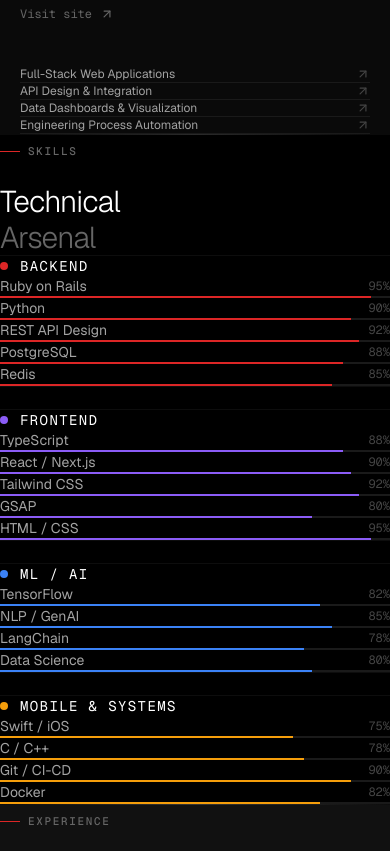
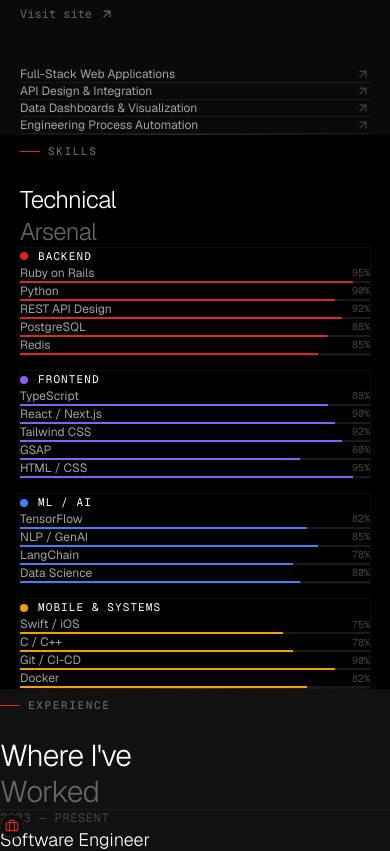
Before and after one commit to Renzo-Tognella/Portfolio, a Next.js app: page / in a window 390 px wide. Shown: the part 2580-3431 px from the top of the page. Built offline with nearby package versions, Linux system fonts and the light colour scheme.

Commit message:
fix: skills — mobile-first bento grid, responsive padding, fluid text, container-section

```diff
--- a/components/sections/skills.tsx
+++ b/components/sections/skills.tsx
@@ -15,39 +15,25 @@
       const section = sectionRef.current;
       if (!section) return;
 
-      // Animate skill bars on scroll
       gsap.utils.toArray<HTMLElement>(".skill-bar-fill").forEach((bar) => {
         const targetWidth = bar.getAttribute("data-width") || "0%";
         gsap.fromTo(
           bar,
           { width: "0%" },
           {
-            width: targetWidth,
-            duration: 1.2,
-            ease: "power3.out",
-            scrollTrigger: {
-              trigger: bar,
-              start: "top 90%",
-            },
+            width: targetWidth, duration: 1.2, ease: "power3.out",
+            scrollTrigger: { trigger: bar, start: "top 92%" },
           }
         );
       });
 
-      // Fade in category blocks
       gsap.utils.toArray<HTMLElement>(".skill-category").forEach((el, i) => {
         gsap.fromTo(
           el,
           { y: 40, opacity: 0 },
           {
-            y: 0,
-            opacity: 1,
-            duration: 0.8,
-            delay: i * 0.15,
-            ease: "power3.out",
-            scrollTrigger: {
-              trigger: el,
-              start: "top 85%",
-            },
+            y: 0, opacity: 1, duration: 0.8, delay: i * 0.15, ease: "power3.out",
+            scrollTrigger: { trigger: el, start: "top 88%" },
           }
         );
       });
@@ -60,43 +46,43 @@
     <section
       ref={sectionRef}
       id="skills"
-      className="section-void relative px-6 py-[120px] md:py-[160px]"
+      className="section-void relative py-16 sm:py-24 md:py-32 lg:py-40"
     >
-      <div className="mx-auto max-w-6xl">
+      <div className="container-section">
         <div className="section-label">Skills</div>
 
-        <h2 className="text-3xl font-light tracking-tight text-white md:text-5xl">
+        <h2 className="text-2xl font-light tracking-tight text-white sm:text-3xl md:text-4xl lg:text-5xl">
           Technical<br />
           <span className="text-[#666]">Arsenal</span>
         </h2>
 
-        {/* Bento grid layout */}
-        <div className="mt-16 grid gap-6 md:grid-cols-2">
+        {/* Bento grid — 1 col mobile, 2 col md+ */}
+        <div className="mt-10 grid gap-4 sm:mt-12 md:mt-16 md:grid-cols-2 md:gap-5">
           {skills.map((category) => (
             <div
               key={category.category}
-              className="skill-category shadow-border p-8 transition-all duration-300 hover:bg-[#0a0a0a]"
+              className="skill-category shadow-border p-5 transition-all duration-300 hover:bg-[#0a0a0a] sm:p-6 md:p-8"
             >
               {/* Category header */}
-              <div className="mb-6 flex items-center gap-3">
+              <div className="mb-5 flex items-center gap-2.5 sm:mb-6">
                 <div
                   className="h-2 w-2 rounded-full"
                   style={{ backgroundColor: category.color }}
                 />
-                <h3 className="font-mono text-sm tracking-widest uppercase text-white">
+                <h3 className="font-mono text-[11px] tracking-[0.1em] uppercase text-white sm:text-xs">
                   {category.category}
                 </h3>
               </div>
 
-              {/* Skills list with bars */}
-              <div className="space-y-4">
+              {/* Skills */}
+              <div className="space-y-3 sm:space-y-4">
                 {category.items.map((skill) => (
                   <div key={skill.name}>
-                    <div className="mb-1.5 flex items-center justify-between">
-                      <span className="text-sm text-[#a3a3a3]">
+                    <div className="mb-1 flex items-center justify-between">
+                      <span className="text-xs text-[#a3a3a3] sm:text-sm">
                         {skill.name}
                       </span>
-                      <span className="font-mono text-xs text-[#444]">
+                      <span className="font-mono text-[10px] text-[#444] sm:text-xs">
                         {skill.level}%
                       </span>
                     </div>
@@ -114,7 +100,7 @@
           ))}
         </div>
 
-        <div className="reveal-line mt-20" />
+        <div className="reveal-line mt-12 sm:mt-16 md:mt-20" />
       </div>
     </section>
   );
```
